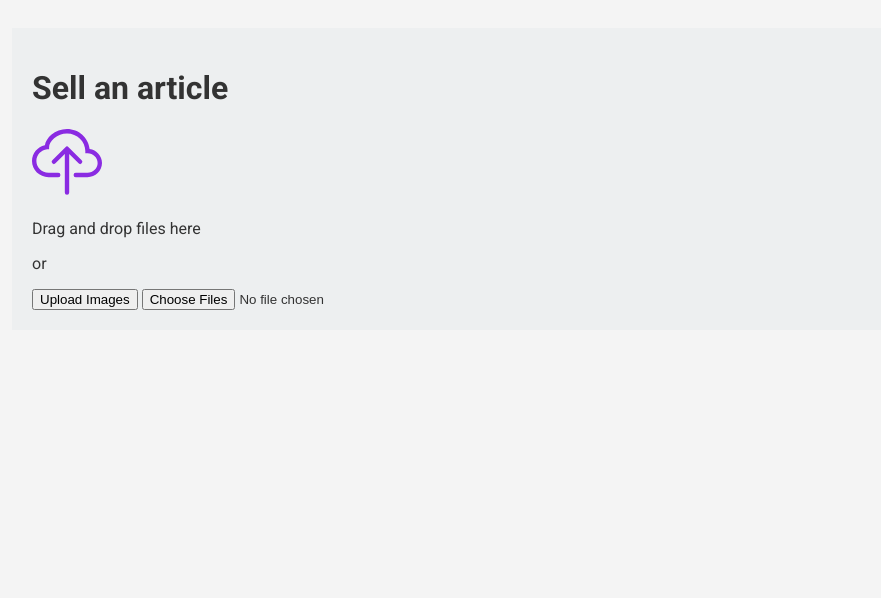
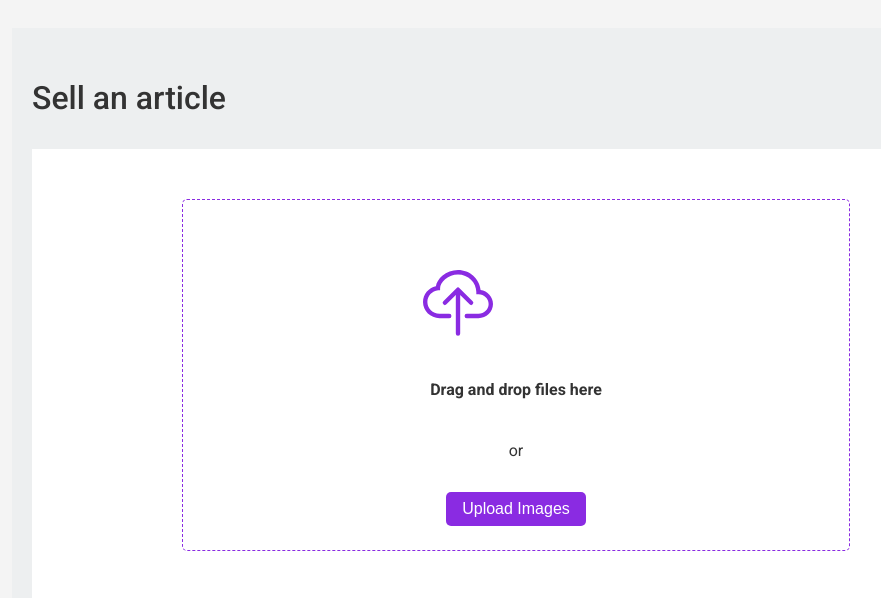
Before and after one commit to FEUP-LTW-2024/ltw-project-2024-ltw12g01, a PHP site: page /pages/sell.php in a window 1280 px wide. Shown: the top 598 px of the page, without its empty margins (124-1005 px from the left). Run offline with PHP 8.4, Linux system fonts and the light colour scheme.

Commit message:
adicionei o css que faltava do sell product

```diff
--- a/style/style.css
+++ b/style/style.css
@@ -146,3 +146,92 @@ footer {
     font-size: 14px; /* Adjusted font size */
     color: #777; /* Adjusted font color */
 }
+
+.sell h1 {
+    font-weight: 500;
+    padding: 10px;
+    padding-left: 0;
+}
+.img-load {
+    background-color: white;
+    height: 400px;
+    padding-top: 50px;
+
+}
+
+
+
+.img-load p {
+    text-align: left;
+    padding: 1rem;
+    font-size: 1rem;
+    font-weight: 400;
+
+}
+
+.border {
+    border: 1.5px dashed #8a2be2;
+    border-radius: 5px;
+    padding-bottom: 50px;
+    margin: 0 150px;
+    height: 300px;
+}
+
+.border .upload-icon {
+    margin: 20px 240px;
+    margin-top: 20px;
+}
+
+.border p:first-of-type {
+    font-weight: 600;
+    text-align: center;
+    padding-top: 0;
+    padding-bottom: 10px;
+}
+
+.border p:last-of-type {
+    font-weight: 400;
+    text-align: center;
+}
+.img-load button {
+    padding: 0.5rem 1rem;
+    background-color: rgb(169, 104, 230);
+    color: white;
+    border: none;
+    border-radius: 5px;
+    font-size: 16px;
+    cursor: pointer;
+    background-color: blueviolet;
+    display: block;
+    margin: 0 auto;
+
+}
+
+.img-load button:hover {
+    box-shadow: 0 10px 15px -3px blueviolet, 0 4px 6px -2px blueviolet;
+  }
+
+.img-load button:active {
+    transform: scale(0.95);
+}
+  button:focus,button:active {
+    opacity: .85;
+    box-shadow: none;
+  }
+
+.border svg {
+    padding-top: 50px;
+}
+
+#hiddenInput {
+    display: none;
+}
+
+main > h2{
+    font-style: italic;
+    color: #666;
+}
+
+main .addImg {
+    font-size: larger;
+}
```
